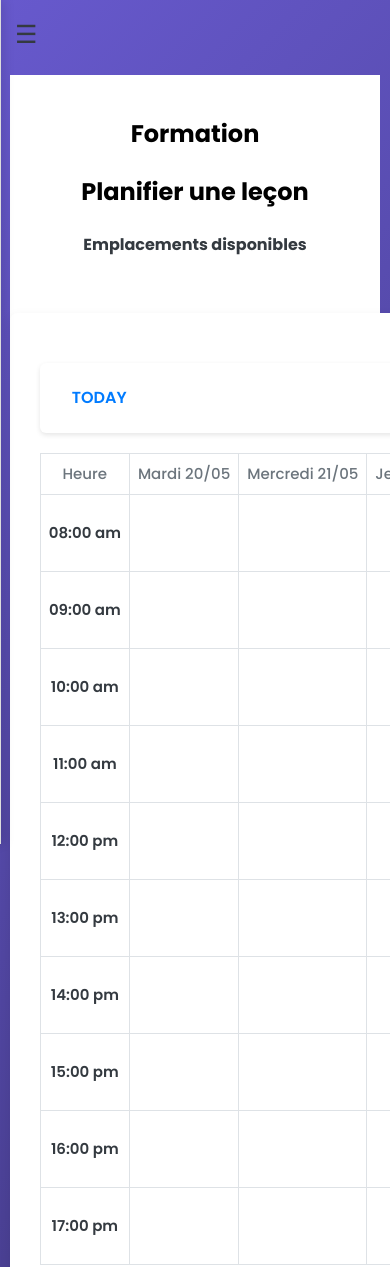
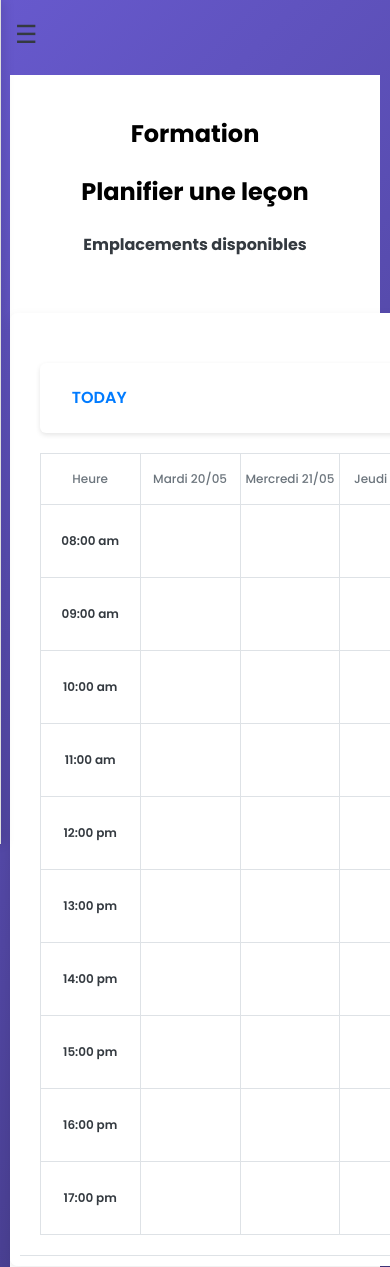
Before and after one commit to malak-bou/front-end, a plain HTML site: page pages/formation.html in a window 390 px wide. Shown: the top 1267 px of the page. Drawn offline with Linux system fonts and the light colour scheme; no server answers.

Commit message:
cbn  formation.css

```diff
--- a/assets/styles/formation.css
+++ b/assets/styles/formation.css
@@ -961,3 +961,66 @@ footer {
 *{
     font-family: 'Poppins', sans-serif;
 }
+/* Table: meilleure visibilité et gestion des colonnes */
+.agenda-container {
+    overflow-x: auto;
+    max-width: 100%;
+}
+
+#agenda-table {
+    table-layout: fixed;
+    min-width: 950px; /* largeur minimale plus raisonnable */
+    border-collapse: collapse;
+    width: 100%;
+}
+
+#agenda-table th,
+#agenda-table td {
+    padding: 10px 8px;
+    font-size: 14px;
+    white-space: normal;
+    overflow: hidden;
+    text-overflow: ellipsis;
+    word-break: break-word;
+    text-align: center;
+}
+
+/* Ajustement spécifique aux colonnes jours */
+#agenda-table th.day-header {
+    min-width: 120px;
+    max-width: 140px;
+}
+
+#agenda-table td.event-cell {
+    min-width: 120px;
+    max-width: 140px;
+}
+
+/* En-têtes actifs (ex: jour sélectionné) */
+th.active,
+.day-header.active {
+    background-color: #007bff;
+    color: #fff;
+    font-weight: bold;
+}
+
+/* Amélioration mobile */
+@media (max-width: 768px) {
+    #agenda-table th,
+    #agenda-table td {
+        font-size: 12px;
+        padding: 6px 4px;
+    }
+
+    #agenda-table {
+        min-width: 800px;
+    }
+
+    .agenda-container {
+        padding: 10px;
+    }
+}
+
+html, body {
+    overflow-x: hidden;
+  }
```
